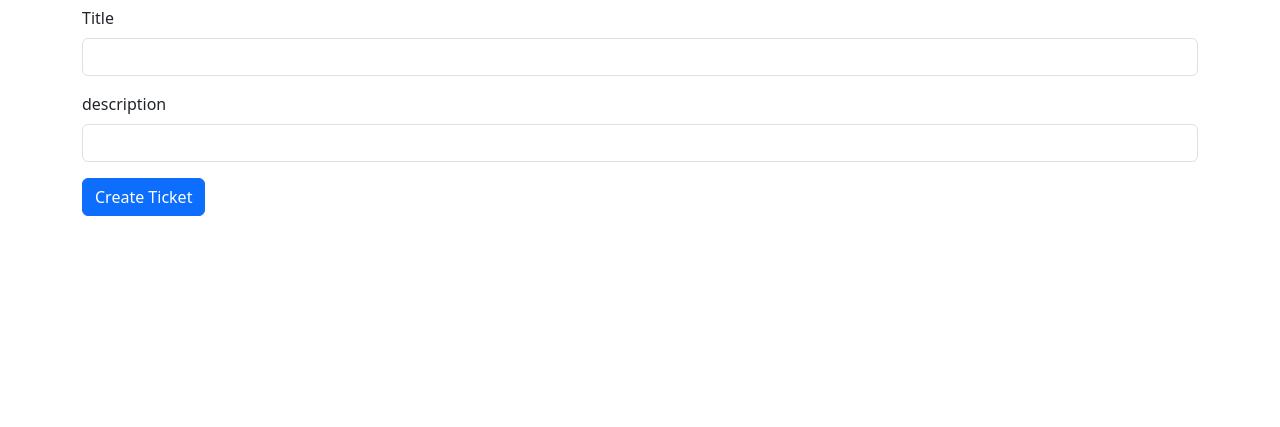
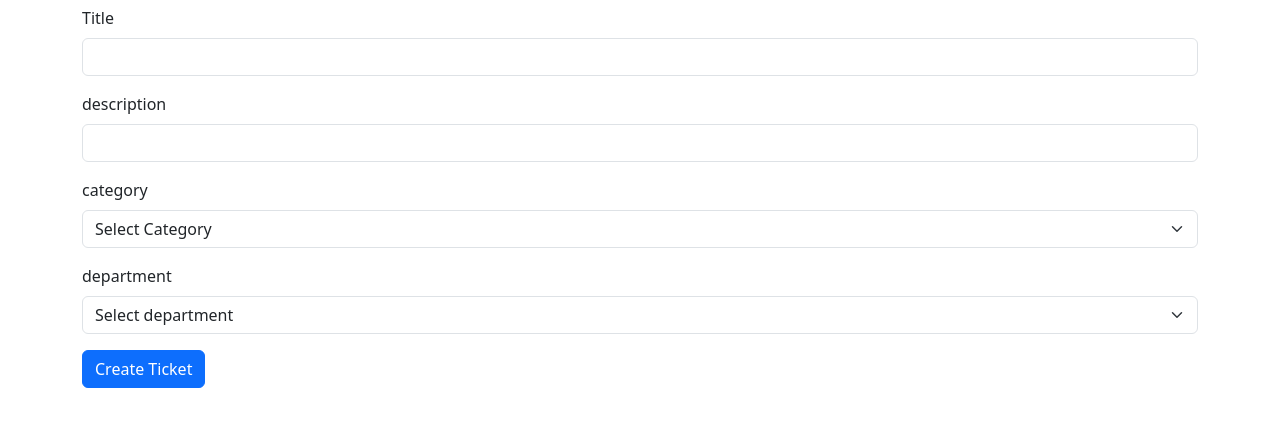
Before and after one commit to cyberfly/djangoeticket, a Django app: page /tickets/create/ in a window 1280 px wide. Shown: the part 154-581 px from the top of the page. Run offline with Django 5.2, Linux system fonts and the light colour scheme; data that the repository does not hold is empty.

Commit message:
continue create form, store department and category

```diff
--- a/templates/tickets/create.html
+++ b/templates/tickets/create.html
@@ -21,6 +21,32 @@
     </div>
     <!-- end description -->
 
+    <!-- category -->
+    <div class="mb-3">
+        <label for="category_id" class="form-label">category</label>
+        <select name="category_id" id="category_id" class="form-select">
+            <option value="">Select Category</option>
+
+            {% for category in categories %}
+                <option value="{{ category.id }}">{{ category.name }}</option>
+            {% endfor %}
+        </select>
+    </div>
+    <!-- end category -->
+
+    <!-- department -->
+    <div class="mb-3">
+        <label for="department_id" class="form-label">department</label>
+        <select name="department_id" id="department_id" class="form-select">
+            <option value="">Select department</option>
+
+            {% for department in departments %}
+                <option value="{{ department.id }}">{{ department.name }}</option>
+            {% endfor %}
+        </select>
+    </div>
+    <!-- end department -->
+
     <div>
         <button type="submit" class="btn btn-primary">Create Ticket</button>
     </div>
--- a/tickets/views.py
+++ b/tickets/views.py
@@ -1,30 +1,51 @@
 from django.shortcuts import render
 from .models import Ticket
+from lookups.models import Department, Category
+
 
 # Create your views here.
 def home(request):
-    return render(request, 'home.html')
+    return render(request, "home.html")
+
 
 def create(request):
 
-    if request.method == 'POST':
+    if request.method == "POST":
         # bila submit form
 
         #  print untuk lihat data yang dihantar
         print("Form data", request.POST)
 
         # get data from post request
-        title = request.POST.get('title', '')
-        description = request.POST.get('description', '')
+        title = request.POST.get("title", "")
+        description = request.POST.get("description", "")
+        category_id = request.POST.get("category_id", "")
+        department_id = request.POST.get("department_id", "")
 
         user = request.user
+        department = Department.objects.get(id=department_id)
+        category = Category.objects.get(id=category_id)
 
         # try create a new ticket
-        Ticket.objects.create(title=title, description=description, user=user)
-
+        Ticket.objects.create(
+            title=title,
+            description=description,
+            user=user,
+            department=department,
+            category=category,
+        )
 
     else:
         # bila papar form
         pass
 
-    return render(request, 'tickets/create.html')
+    # load additional data for the form
+    departments = Department.objects.all()
+    categories = Category.objects.all()
+
+    context = {
+        "departments": departments,
+        "categories": categories,
+    }
+
+    return render(request, "tickets/create.html", context)
```
